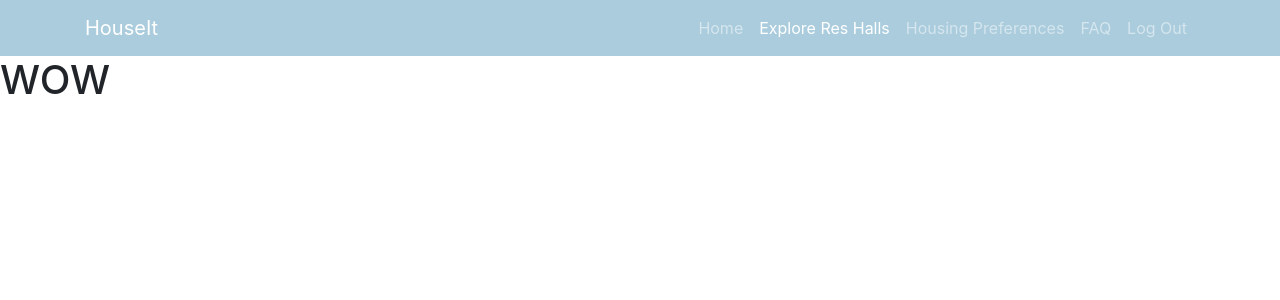
After one commit to dtosca/HouseIt, a Flask app: template templates/bebe.html in a window 1280 px wide. The commit adds this page. Shown: the top 300 px of the page. Run offline with Flask 2, Linux system fonts and the light colour scheme; the template is opened without the code that fills it, so the values that code supplies are empty; some libraries are stand-ins or nearby versions.

Commit message:
New templates

```diff
--- a/app.py
+++ b/app.py
@@ -7,6 +7,7 @@ import os
 import imghdr
 from flask import (Flask, render_template, make_response, request, redirect, url_for,session, flash, send_from_directory)
 from flask_cas import CAS
+from werkzeug import secure_filename
 
 app = Flask(__name__)
 app.secret_key = 'b@n@N@'
@@ -24,7 +25,7 @@ app.config['CAS_VALIDATE_ROUTE'] = '/module.php/casserver/serviceValidate.php'
 @app.route('/logged_in/')
 def logged_in():
     flash('successfully logged in!')
-    return redirect( url_for('home') )
+    return redirect( url_for('home'))
 
 #home page that displays main information. After user logs in with CAS, their username and full name is displayed.
 #Varibles retrieved through session.
@@ -79,7 +80,12 @@ def faq():
     return render_template('faq.html')
 
 @app.route('/uploader/', methods = ['GET','POST'])
-
+def uploader():
+    if request.method == 'POST':
+        f = request.files['file']
+        f.save(secure_filename(f.filename))
+        print 'file uploaded successfully'
+        return redirect(url_for('home'))
 
 @app.route('/preferences/', methods= ['GET','POST'])
 def pref():
--- a/dbfunctions.py
+++ b/dbfunctions.py
@@ -48,3 +48,9 @@ def getRooms(dorm,roomType,nuts,pets,hardwood,acc):
 	curs = cursor()
         curs.execute('select * from room where dorm=%s and room_type=%s and nuts=%s and hardwood=%s and pets=%s and acc=%s and available=%s',(dorm,roomType,nuts,pets,hardwood,acc,'1'))
 	return curs.fetchall()
+
+#inserts a picture for the student profile into the database
+def insertPic(pic):
+	print 'in insertPic'
+	curs = cursor()
+	curs.execute()
--- a/houseItSource.sql
+++ b/houseItSource.sql
@@ -21,6 +21,7 @@ create table student (
        nm varchar(50),
        yr char(4),
        lottery_num int,
+       pic blob,
        dormChoice1 enum('Beebe', 'Cazenove', 'Munger', 'Pomeroy', 'Shafer',
               'Claflin', 'Lake House', 'Severance', 'Tower Court',
               'Bates', 'Freeman','McAfee','Casa Cervantes','Dower',
--- /dev/null
+++ b/templates/bates.html
@@ -0,0 +1,77 @@
+<!DOCTYPE html>
+<html lang="en">
+
+  <head>
+    {% block head %}
+    <meta charset="utf-8">
+    <meta name="viewport" content="width=device-width, initial-scale=1, shrink-to-fit=no">
+    <meta name="description" content="">
+    <meta name="author" content="">
+
+    <title>Bare - Start Bootstrap Template</title>
+
+    <!-- Bootstrap core CSS -->
+    <link href="vendor/bootstrap/css/bootstrap.min.css" rel="stylesheet">
+    <link href="vendor/bootstrap/css/style.css" rel="stylesheet">
+
+    <!-- Custom styles for this template -->
+    <style>
+      body {
+        padding-top: 54px;
+      }
+      @media (min-width: 992px) {
+        body {
+          padding-top: 56px;
+        }
+      }
+    </style>
+    {% endblock %}
+  </head>
+
+  <body>
+
+    <!-- Navigation -->
+    <nav class="navbar navbar-expand-lg navbar-dark bg-dark fixed-top">
+      <div class="container">
+        <a class="navbar-brand" href="#">HouseIt</a>
+        <button class="navbar-toggler" type="button" data-toggle="collapse" data-target="#navbarResponsive" aria-controls="navbarResponsive" aria-expanded="false" aria-label="Toggle navigation">
+          <span class="navbar-toggler-icon"></span>
+        </button>
+        <div class="collapse navbar-collapse" id="navbarResponsive">
+          <ul class="navbar-nav ml-auto">
+            <li class="nav-item">
+              <a class="nav-link" href="index.html">Home
+                <span class="sr-only">(current)</span>
+              </a>
+            </li>
+            <li class="nav-item active">
+              <a class="nav-link" href="reshalls.html">Explore Res Halls</a>
+            </li>
+            <li class="nav-item">
+              <a class="nav-link" href="preferences.html">Housing Preferences</a>
+            </li>
+            <li class="nav-item">
+              <a class="nav-link" href="faq.html">FAQ</a>
+            </li>
+            <li class="nav-item">
+              <a class="nav-link" href="logout.html">Log Out</a>
+            </li>
+          </ul>
+        </div>
+      </div>
+    </nav>
+
+    {% block content %}
+    <!-- Page Content -->
+    <div class="container">
+        <h1 class="title">Dorm info</h1>
+    </div>
+    {% endblock %}
+
+    <!-- Bootstrap core JavaScript -->
+    <script src="vendor/jquery/jquery.min.js"></script>
+    <script src="vendor/bootstrap/js/bootstrap.bundle.min.js"></script>
+
+  </body>
+
+</html>
--- /dev/null
+++ b/templates/bebe.html
@@ -0,0 +1,5 @@
+{% extends "bates.html" %}
+
+{% block content %}
+<h1> WOW </h1>
+{% endblock %}
--- a/templates/index.html
+++ b/templates/index.html
@@ -166,7 +166,7 @@
                 Name: {{name}}<br>
 		            Username: {{username}} <br>
                 Lottery #: {{lottery_num}}
-		 <form action = "/uploader" method = "POST" enctype = "multipart/form-data">
+		 <form action = "/uploader/" method = "POST" enctype = "multipart/form-data">
 		   <input type = "file" name = "file" />
 		   <input type = "submit"/>
 		 </form>
```
Also changed, not shown: Schedule_2.png (added), whoop.png (added), 2 other files.
